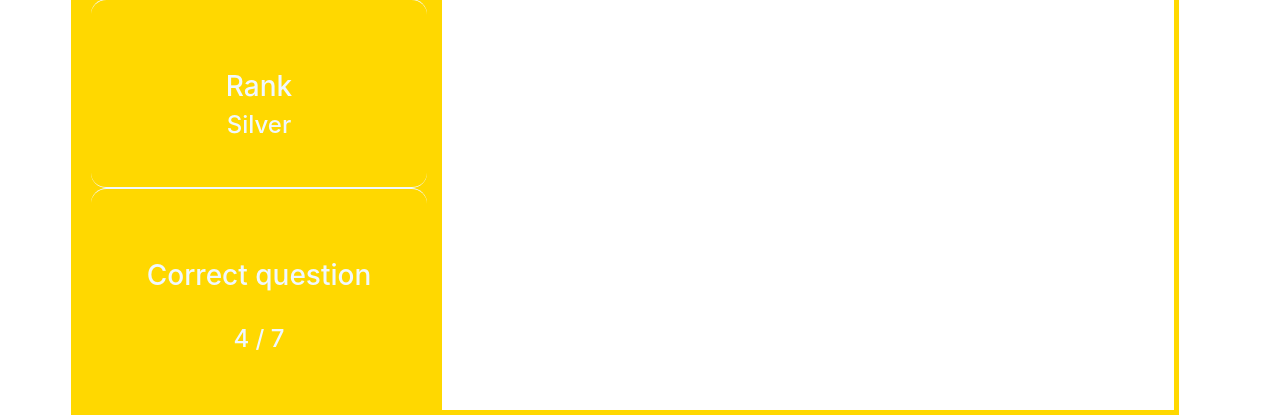
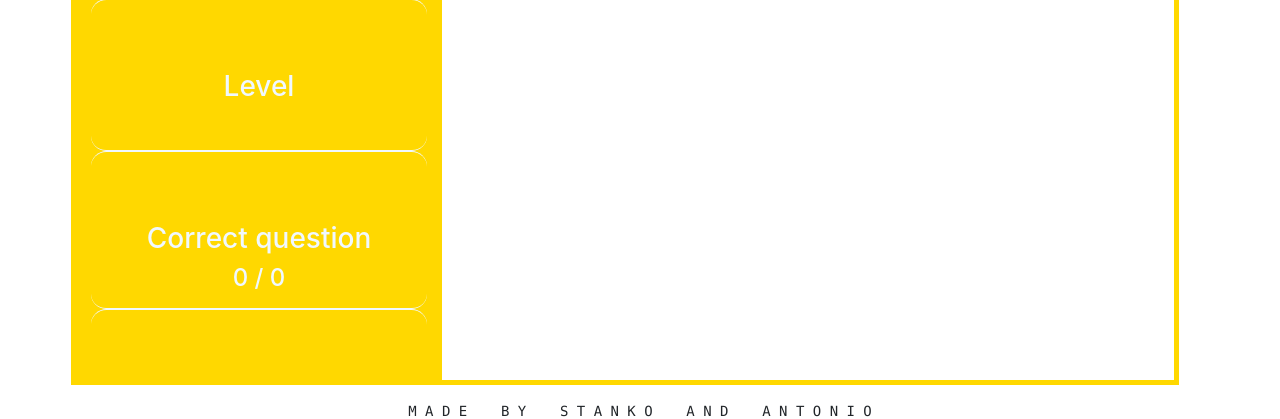
Before and after one commit to anto-lon/Kviz-aplikacija, a Vue app: page /singleplayer/singleplayer_game in a window 1280 px wide. Shown: the part 449-868 px from the top of the page. Built offline with nearby package versions, Linux system fonts and the light colour scheme; no server answers; the database is empty; sample sign-in values are in the browser's storage; what vue-snotify would draw is missing.

Commit message:
created sidebar for singleplayer game

```diff
--- a/src/components/Question-box.vue
+++ b/src/components/Question-box.vue
@@ -1,7 +1,7 @@
 <template>
         <div class="col-md-8 my-col-right">
         <br><br>
-        <h3> Question no. {{ counterQuestions + 1}}</h3>
+        <h3> Question no. {{ counterQuestions + 1}} / {{ currentQuestion.difficulty }}</h3>
         <br>
         <div class="question">
         <p>{{ currentQuestion.question }}</p>
@@ -31,7 +31,8 @@
       currentQuestion: Object,
       next: Function,
       increment: Function,
-      counterQuestions: Number
+      counterQuestions: Number,
+      numTotal: Number
     },
     data() {
       return {
--- a/src/components/Sidebar-game.vue
+++ b/src/components/Sidebar-game.vue
@@ -9,14 +9,15 @@
         <h4> {{ points }} </h4>
         <br><hr class="cc">
         <br>
-        <h3>Rank</h3>
-        <h4>Silver </h4>
+        <h3>Level</h3>
+        <h4>{{ current_user_profile.level }}</h4>
         <br><hr class="cc">
         <br>
         <h3> Correct question </h3>
-          <br> <h4>{{value}} / {{current}}</h4>
-          <br> <div class="progress"> <b-progress :max="max">
-      <b-progress-bar :value="value" :label="`${((value / max) * 100).toFixed(2)}%`"></b-progress-bar>
+         <h4>{{numCorrect}} / {{numTotal}}</h4>
+          <hr class="cc">
+          <div class="progress"> <b-progress :max="max">
+      <b-progress-bar :value="numTotal" :label="`${((numTotal / max) * 100).toFixed(2)}%`"></b-progress-bar>
     </b-progress></div>
     <br>
 </div>
@@ -27,7 +28,10 @@
   export default {
     props:{
         points: Number,
-        current_user: Object
+        current_user: Object,
+        current_user_profile: Object,
+        numTotal: Number,
+        numCorrect: Number
     },
     data() {
       return {
--- a/src/views/Singleplayer_game.vue
+++ b/src/views/Singleplayer_game.vue
@@ -6,6 +6,9 @@
     <SidebarGame
     :points="points"
     :current_user="current_user"
+    :current_user_profile="current_user_profile"
+    :numCorrect="numCorrect"
+    :numTotal="numTotal"
     />
 
     <questionBox v-if="questions.length"
@@ -13,6 +16,7 @@
      :next="next"
      :increment="increment"
      :counterQuestions="counter"
+     :numTotal="numTotal"
      />
 
 
@@ -40,6 +44,12 @@ import { mapState } from 'vuex'
         numCorrect: 0,
         numTotal: 0,
         points:0,
+        current_user_profile: {
+          level: null,
+          total_points: null,
+          total_played_games: null,
+          badges: null
+        },
         difficultys:{
           easy: 10,
           medium: 30,
@@ -50,16 +60,18 @@ import { mapState } from 'vuex'
     methods:{
         next(){
           this.current_index++
+          this.counter++
+          this.numTotal++
 
-          this.counter++
         },
         increment(isCorrect, difficulty){
           if(isCorrect){
             this.numCorrect++
             this.points += this.difficultys[difficulty];
-            console.log(this.points, difficulty)
+            console.log(this.numCorrect, difficulty)
           }
           this.numTotal++;
+          console.log(this.numTotal)
       }
     },
     computed: {
@@ -67,6 +79,18 @@ import { mapState } from 'vuex'
     },
     created(){
         this.current_user = firebase.auth().currentUser
+    },
+    mounted(){
+        const current_user_id = this.current_user.uid
+        firebase.firestore().collection('profiles').where('user_id', '==', `${current_user_id}`).get()
+        .then(querySnapshot => {
+            querySnapshot.forEach(doc => {
+                this.current_user_profile.level = doc.data().level,
+                this.current_user_profile.total_points = doc.data().total_points,
+                this.current_user_profile.total_played_games = doc.data().total_games_played
+                this.current_user_profile.badges = doc.data().badges
+            })
+        })
     }
   }
 </script>
```
